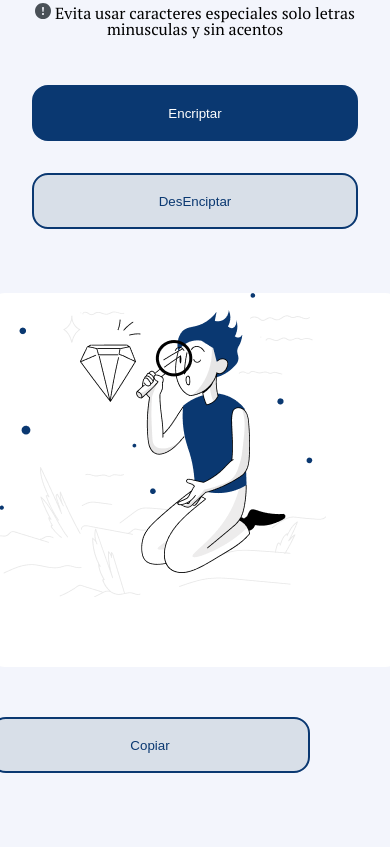
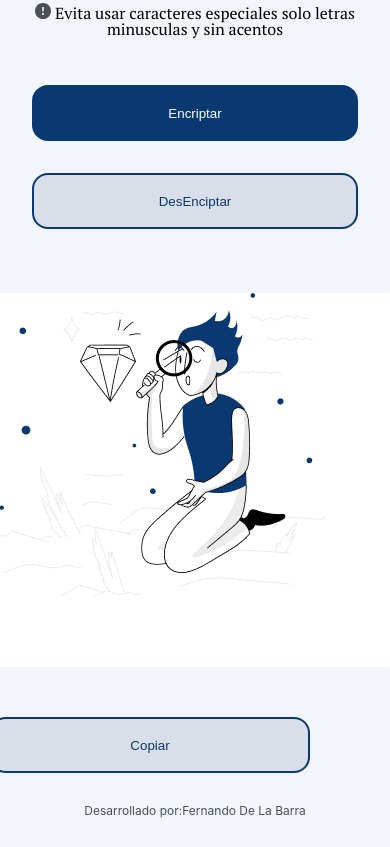
Before and after one commit to Firthunand/PROYECTO_ENCRIPTADOR, a plain HTML site: page index.html in a window 390 px wide. Shown: the part 417-1264 px from the top of the page. Before the commit the page ends 1190 px from the top, so only its background shows below. Drawn offline with Linux system fonts and the light colour scheme.

Commit message:
agregando el footer

```diff
--- a/assets/css/styles.css
+++ b/assets/css/styles.css
@@ -93,7 +93,7 @@ p {
     height: 3.5rem;
     width: 20rem;
     margin-left: 3rem;
-    margin-top: 30rem;
+    margin-top: 25rem;
     position: absolute;
 }
 
@@ -109,6 +109,12 @@ p {
 
 .mensajeAviso.visible {
     display: block;
+}
+footer{
+    font-family: 'Inter', sans-serif;
+    font-size: 12px;
+    color: #495057;
+    margin: 30px 80px;
 }
 
 /* Estilos para pantallas pequeñas */
@@ -153,4 +159,10 @@ p {
         margin-top: 2rem;
         position: static;
     }
+    footer{
+        font-family: 'Inter', sans-serif;
+        font-size: 12px;
+        color: #495057;
+        margin: 30px 80px;
+    }
 }
--- a/index.html
+++ b/index.html
@@ -46,11 +46,13 @@
                 <div class="mensajeAviso"></div>
             </div>
         </aside>
-        <div class="mensajeAviso"></div>
+
 
     </main>
 
-
+    <footer>
+        <p class="datos-desarrollador">Desarrollado por:Fernando De La Barra </p>
+    </footer>
 </body>
 <script src="./assets/js/scripts.js"></script>
 
```
